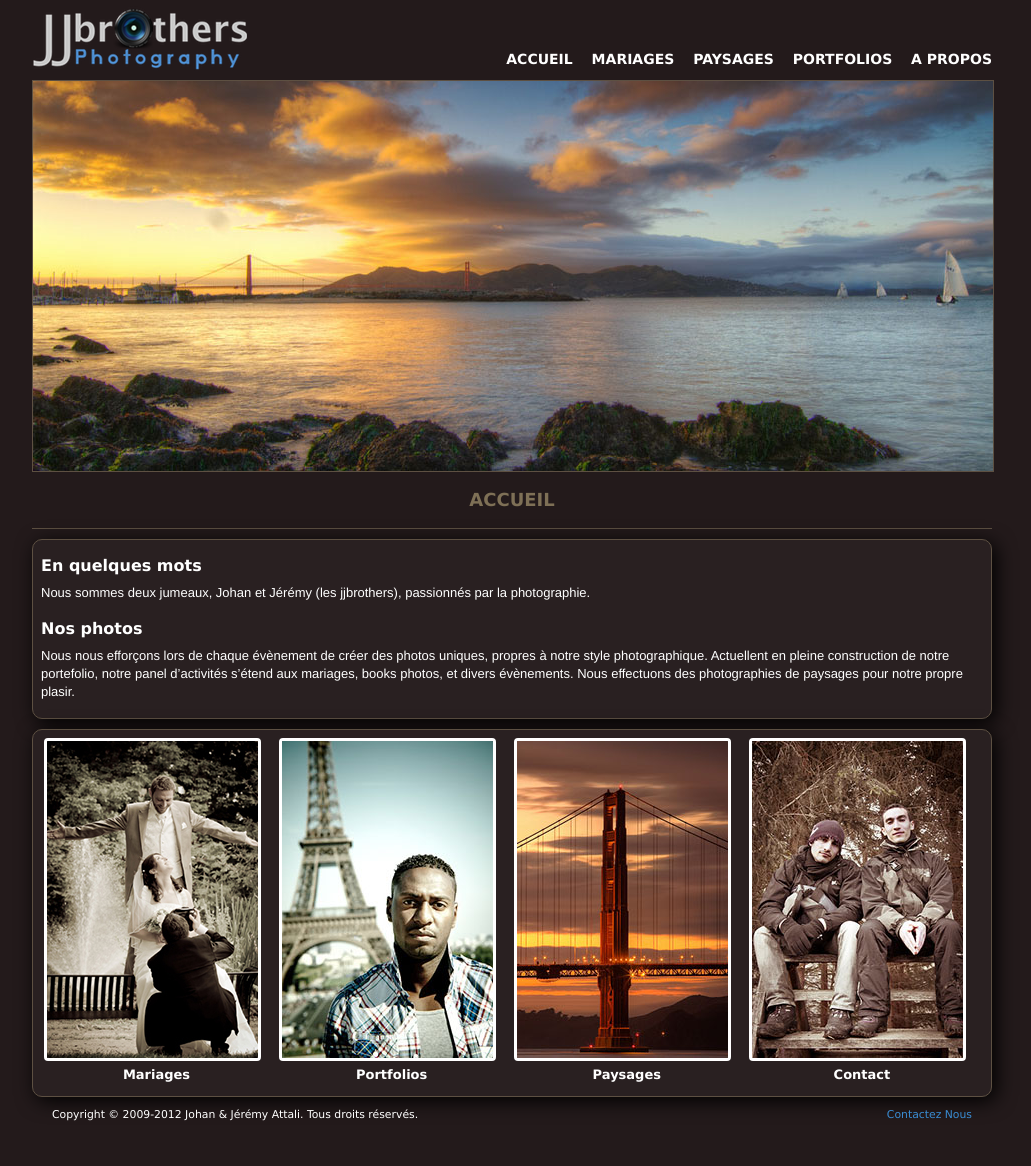
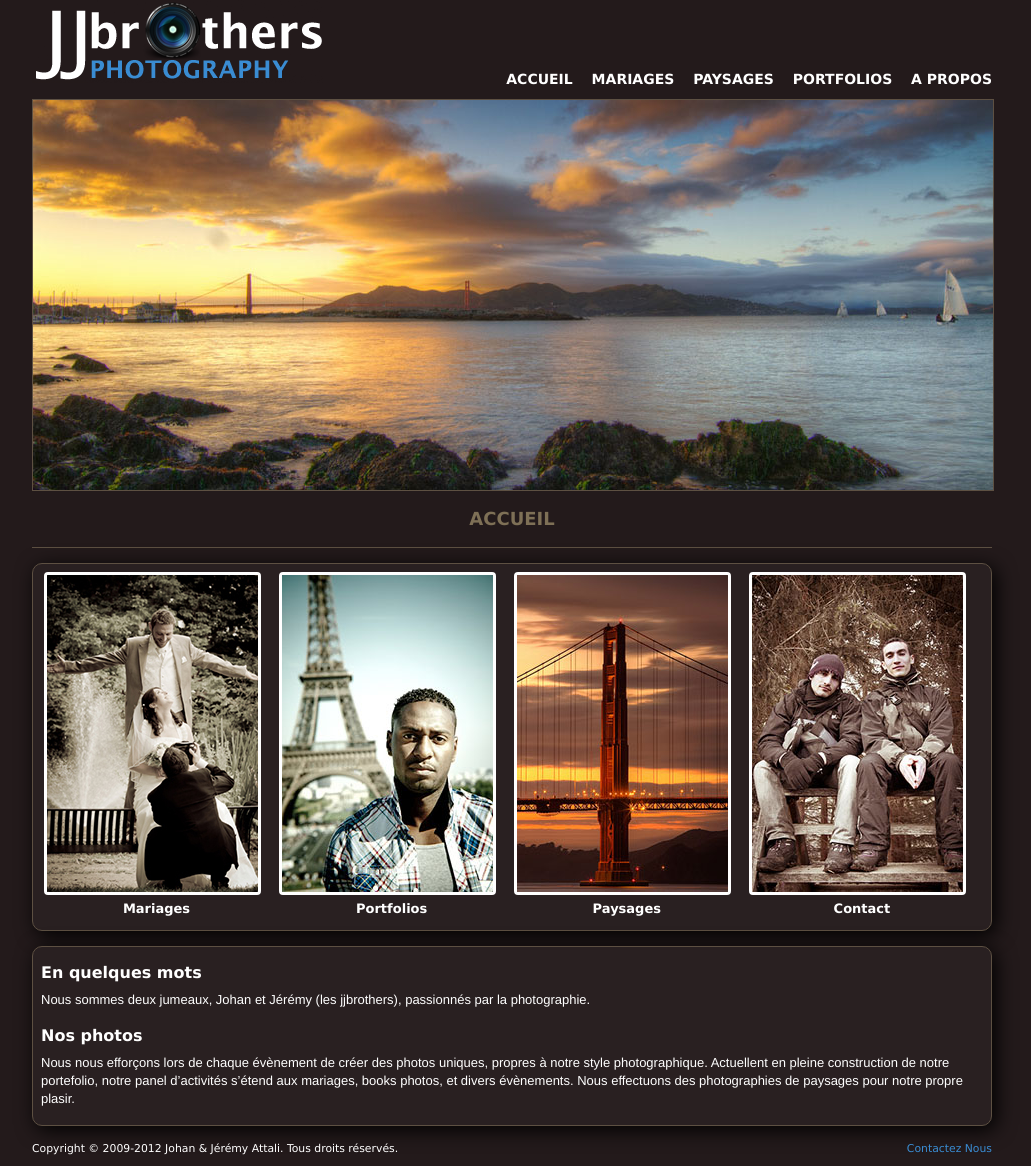
Before and after one commit to jtheoof/jjbrothers, a Django app: page / in a window 1280 px wide. Shown: the whole page, without its empty margins (128-1159 px from the left). Before the commit the page ends 1121 px from the top, so only its background shows below. Run offline with Django 3.2, Linux system fonts and the light colour scheme; style sheets or scripts are compiled from the project's sources; parts of the project's set-up code (start-up, migrations or seed data) failed here and were passed over; some libraries are stand-ins or nearby versions.

Commit message:
better layout

```diff
--- a/jjbrothers/apps/portal/views.py
+++ b/jjbrothers/apps/portal/views.py
@@ -15,7 +15,7 @@ def weddings(request):
 	context = { 'body_class': 'weddings' }
 
 	return render_to_response(
-	    'web/home.html',
+	    'web/weddings.html',
 	    context,
 	    context_instance=RequestContext(request))
 
--- a/jjbrothers/media/css/jjb.less
+++ b/jjbrothers/media/css/jjb.less
@@ -7,6 +7,7 @@
 @total-witdh: 960px;
 @border-color: #5d5042;
 @link-color: #3a8cd2;
+@link-hover-color: #00bff3;
 
 /*****************************************************************************/
 /* Mixins                                                                    */
@@ -56,7 +57,7 @@ h2 {
   font-weight: bold;
 }
 
-a:hover { color:#396; text-decoration:none; }
+a:hover { color:@link-hover-color; text-decoration:none; }
 
 .arrow-bottom {
   width: 0;
@@ -76,7 +77,7 @@ a:hover { color:#396; text-decoration:none; }
   .navigation {
     float: right;
     font-family: Verdana, sans-serif;
-    padding-top: 50px;
+    padding-top: 70px;
     li {
       display: inline;
       margin-left: 1em;
@@ -85,18 +86,16 @@ a:hover { color:#396; text-decoration:none; }
       font-size: 14px;
       font-weight: bold;
 
-      a {
-        color: white;
-      }
-      span.arrow {
-        display: none;
-      }
+      a 		{ color: white; }
+      a:hover 	{ color:@link-hover-color; }
+
+      span.arrow { display: none; }
     }
     li.selected {
       span.arrow {
         display: block;
         position: absolute;
-        top: 27px;
+        top: 28px;
         left: 33%;
       }
     }
@@ -107,6 +106,7 @@ a:hover { color:#396; text-decoration:none; }
 /* Banner                                                                    */
 
 #banner {
+  margin-top:10px;
   img {
     border: 1px solid @border-color;
   }
@@ -119,7 +119,7 @@ a:hover { color:#396; text-decoration:none; }
   section.content {
     background-color: #292021;
     padding: 8px;
-    margin: 10px 0;
+    margin: 15px 0;
     border: 1px solid @border-color;
 
     .rounded-corners(10px);
@@ -129,11 +129,14 @@ a:hover { color:#396; text-decoration:none; }
     display: inline-block;
     margin: 0 3px;
     width: 225px;
+    cursor:pointer;
 
     img {
       border: 3px solid white;
       .rounded-corners(4px);
     }
+
+
     h3 {
       color: white;
       font-size: 13px;
@@ -141,6 +144,10 @@ a:hover { color:#396; text-decoration:none; }
       text-align: center;
     }
   }
+  div.block-image:hover {
+	img { border: 3px solid @link-color;}
+	h3 	{ color:@link-color; }
+}
 }
 
 /*****************************************************************************/
@@ -149,9 +156,10 @@ a:hover { color:#396; text-decoration:none; }
 #footer {
   clear:both;
   font-size:smaller;
-  margin: 10px 20px;
+  margin: 10px 0px;
 
-  a { color: @link-color; }
+  a 		{ color: @link-color; }
+  a:hover 	{ color: @link-hover-color;}
 
   #contact {float: right; }
 }
--- a/jjbrothers/templates/web/base.html
+++ b/jjbrothers/templates/web/base.html
@@ -52,7 +52,7 @@
 
   <header id="header" class="clearfix">
     <div class="logo">
-      {% block logo %}<img src="/media/img/logo/jjb-big.png" />{% endblock logo %}
+      {% block logo %}{% endblock logo %}
     </div>
     <nav>
       <ul class="navigation">
--- a/jjbrothers/templates/web/home.html
+++ b/jjbrothers/templates/web/home.html
@@ -1,6 +1,8 @@
 {% extends "web/base.html" %}
 {% load i18n %}
 {% block title %}JJBrothers - Photographes{% endblock %}
+
+{% block logo %}<img src="/media/img/logos/home.png" />{% endblock logo %}
 
 {% block banner_img %}
   <img src="/media/img/banners/home.jpg">
@@ -9,24 +11,6 @@
 {% block container_title %}{% trans "Accueil" %}{% endblock %}
 
 {% block container_content %}
-  <section class="content">
-    <h2>{% trans "En quelques mots" %}</h2>
-    <p>{% trans "Nous sommes deux jumeaux, Johan et Jérémy (les jjbrothers), passionnés par la photographie." %}</p>
-
-    <h2>{% trans "Nos photos" %}</h2>
-    <p>
-    {% blocktrans %}
-    Nous nous efforçons lors de chaque évènement de créer des photos
-    uniques, propres à notre style photographique.
-
-    Actuellent en pleine construction de notre portefolio, notre panel d’activités
-    s’étend aux mariages, books photos, et divers évènements.
-
-    Nous effectuons des photographies de paysages pour notre propre plasir.
-    {% endblocktrans %}
-    </p>
-  </section>
-
   <section class="content">
     <div class="block-image">
       <img src="/media/img/photos/home/weddings.jpg" />
@@ -45,4 +29,29 @@
       <h3>{% trans "Contact" %}</h3>
     </div>
   </section>
+
+  <section class="content">
+    <h2>{% trans "En quelques mots" %}</h2>
+
+    <p>
+    {% blocktrans  %}
+		Nous sommes deux jumeaux, Johan et Jérémy (les jjbrothers), passionnés
+	  par la photographie.
+		{% endblocktrans %}
+    </p>
+
+    <h2>{% trans "Nos photos" %}</h2>
+    <p>
+    {% blocktrans %}
+    Nous nous efforçons lors de chaque évènement de créer des photos
+    uniques, propres à notre style photographique.
+
+    Actuellent en pleine construction de notre portefolio, notre panel d’activités
+    s’étend aux mariages, books photos, et divers évènements.
+
+    Nous effectuons des photographies de paysages pour notre propre plasir.
+    {% endblocktrans %}
+    </p>
+  </section>
+
 {% endblock %}
--- a/jjbrothers/templates/web/weddings.html
+++ b/jjbrothers/templates/web/weddings.html
@@ -1,3 +1,7 @@
 {% extends "web/base.html" %}
 {% load i18n %}
 {% block title %}JJBrothers - {% trans "Photographes" %} - {% trans "Mariages" %} {% endblock %}
+
+{% block logo %}<img src="/media/img/logos/weddings.png" />{% endblock logo %}
+
+{% block banner_img %}<img src="/media/img/banners/weddings.jpg">{% endblock %}
```
Also changed, not shown: jjbrothers/media/img/logo/jjb-big.png (deleted).
